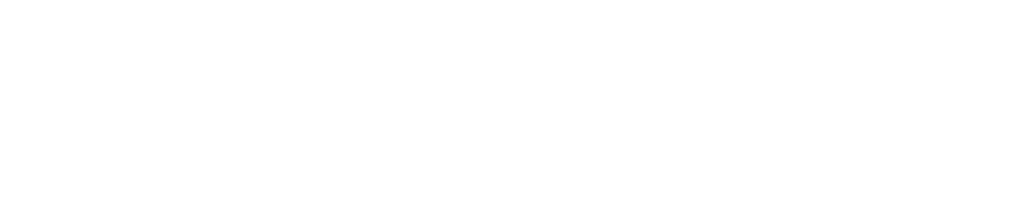
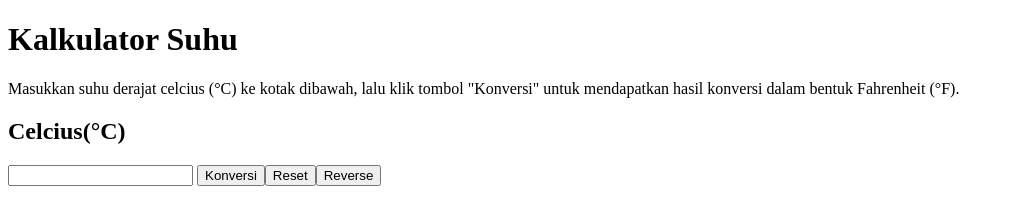
Before and after one commit to revou-fundamental-course/2-oct-23-Fraggerz777, a plain HTML site: page index.html in a window 1280 px wide. Shown: the whole page, without its empty margins (0-1014 px from the left). Drawn offline with Linux system fonts and the light colour scheme.

Commit message:
added basic html syntax

```diff
--- a/index.html
+++ b/index.html
@@ -1,12 +1,22 @@
 <!DOCTYPE html>
 <html>
 <head>
-
+    <title>Kalkulator Suhu</title>
+    <meta charset="UTF-8">
+    <meta name="description" content="Kalkulator Suhu">
+    <meta name="keywords" content="Kalkulator,Suhu,Celcius,Fahrenheit">
+    <meta name="Author" content="Charlie Valentino">
+    <link rel="stylesheet" href="CSS/style.css">
 </head>
 
 <body>
     <main>
-
+        <h1>Kalkulator Suhu</h1>
+        <p>Masukkan suhu derajat celcius (°C) ke kotak dibawah,
+           lalu klik tombol "Konversi" untuk mendapatkan hasil konversi dalam bentuk Fahrenheit (°F). </p>
+        <h2>Celcius(°C)</h2>
+        <input type="number">
+        <button>Konversi</button><button>Reset</button><button>Reverse</button>
     </main>
 
 </body>
```
